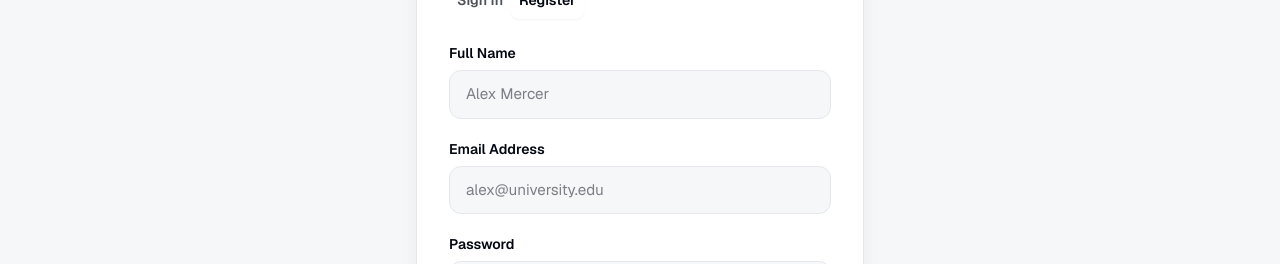
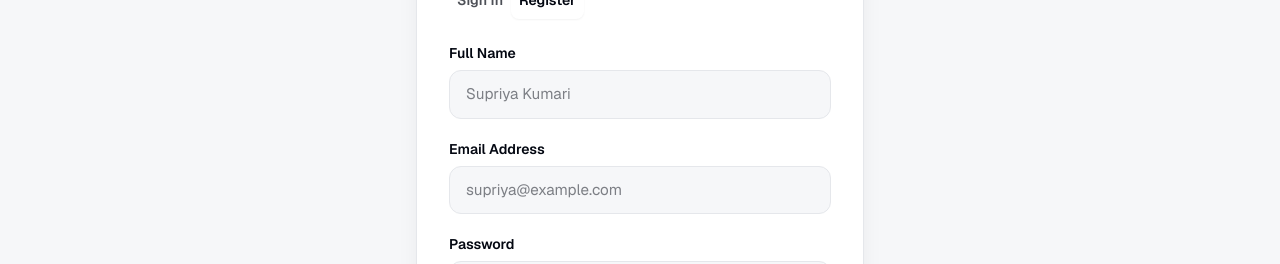
Before and after one commit to kumarisupriya-dev/Quick_See, a Next.js app in the folder frontend/: page /login in a window 1280 px wide. Both pictures are taken after a click on the button "Register". Shown: the part 265-529 px from the top of the page. Built offline with nearby package versions, Linux system fonts and the light colour scheme; no server answers.

Commit message:
updated readme & placeholder

```diff
--- a/frontend/app/login/page.tsx
+++ b/frontend/app/login/page.tsx
@@ -107,7 +107,7 @@ export default function LoginPage() {
                             id="fullName"
                             type="text"
                             className={styles.input}
-                            placeholder="Alex Mercer"
+                            placeholder="Supriya Kumari"
                             value={fullName}
                             onChange={(e) => setFullName(e.target.value)}
                             required={isRegister}
@@ -122,7 +122,7 @@ export default function LoginPage() {
                         id="email"
                         type="email"
                         className={styles.input}
-                        placeholder="alex@university.edu"
+                        placeholder="supriya@example.com"
                         value={email}
                         onChange={(e) => setEmail(e.target.value)}
                         required
```
Also changed, not shown: 1 other file (tests, documents, lock files or other folders).
